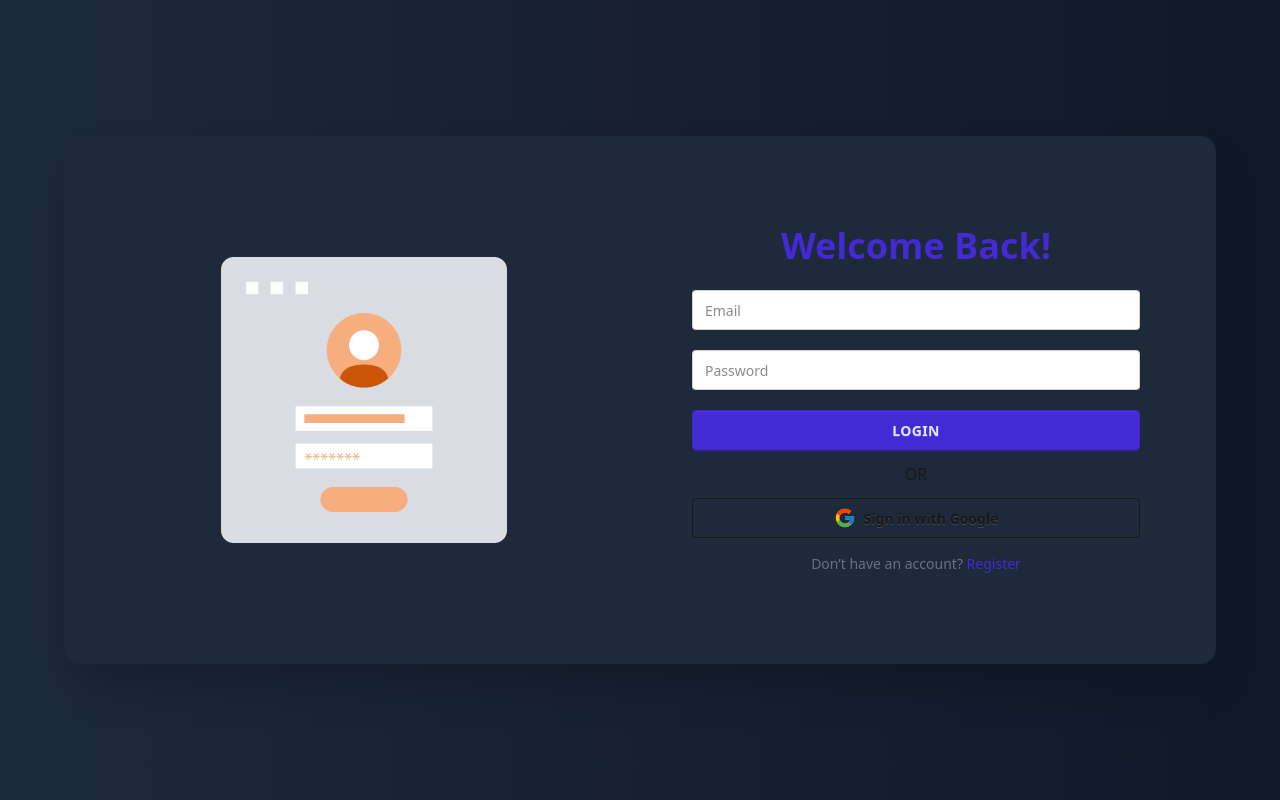
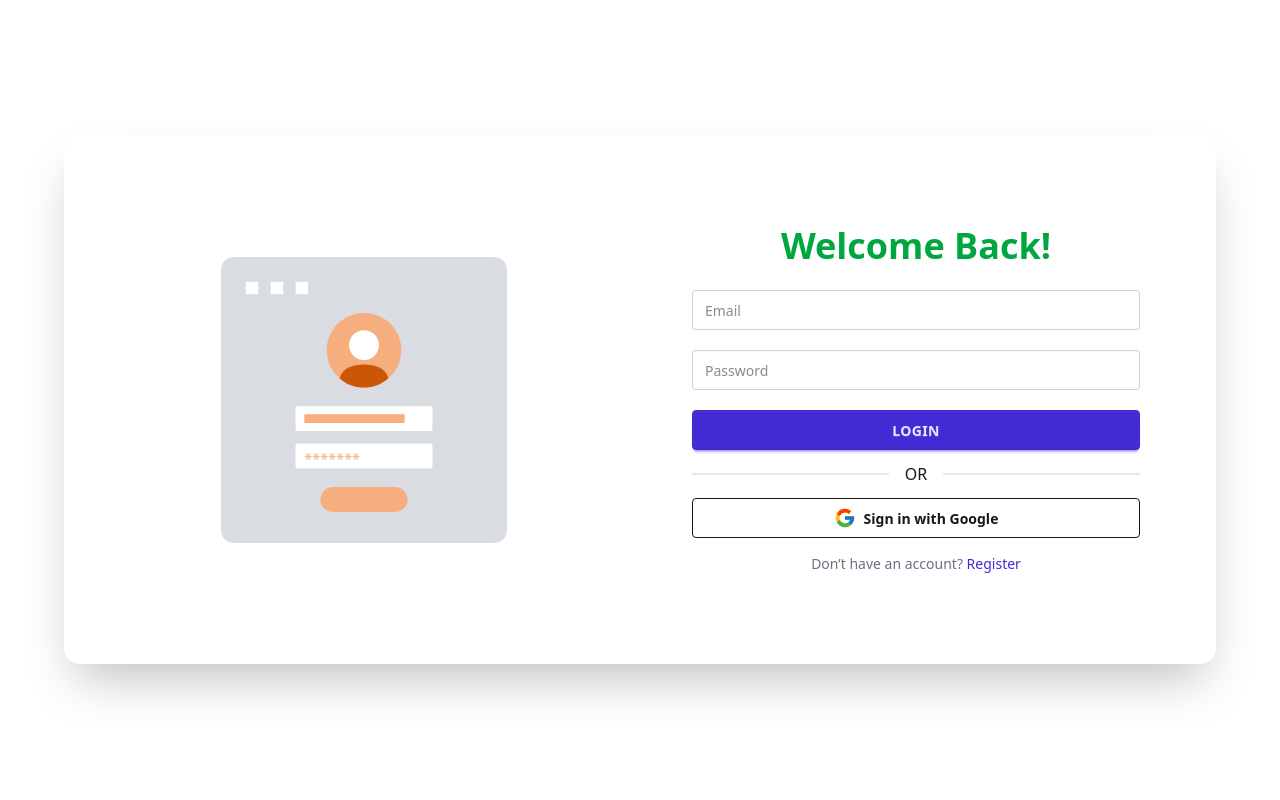
Before and after one commit to rkzahidhassandipu/-Food-Expiry-Tracker, a React (Vite) app: page /login in a window 1280 px wide. Built offline with nearby package versions, Linux system fonts and the light colour scheme; no server answers.

Commit message:
login page is dark mode implement completed

```diff
--- a/src/Pages/Login/Login.jsx
+++ b/src/Pages/Login/Login.jsx
@@ -30,12 +30,12 @@ const Login = () => {
 
 
   return (
-    <div className="min-h-screen py-20 bg-gradient-to-r from-slate-800 to-gray-900 flex items-center justify-center px-4">
+    <div className="min-h-screen py-20 bg-gradient-to-r bg-white dark:bg-gray-800 flex items-center justify-center px-4">
        <Helmet>
         <meta charSet="utf-8" />
         <title>Food Expiry || Login</title>
       </Helmet>
-      <div className="max-w-6xl w-full grid md:grid-cols-2 gap-8 items-center bg-gray-800 rounded-2xl shadow-2xl overflow-hidden p-6 md:p-10">
+      <div className="max-w-6xl w-full grid md:grid-cols-2 gap-8 items-center bg-white dark:bg-gray-800 rounded-2xl shadow-2xl overflow-hidden p-6 md:p-10">
 
         {/* Animation */}
         <div className="hidden md:flex justify-center items-center">
@@ -44,7 +44,7 @@ const Login = () => {
 
         {/* Login Form */}
         <div className="w-full max-w-md mx-auto">
-          <h2 className="text-4xl font-bold text-center text-primary mb-6">
+          <h2 className="text-4xl font-bold text-center text-green-600 mb-6">
             Welcome Back!
           </h2>
 
```
